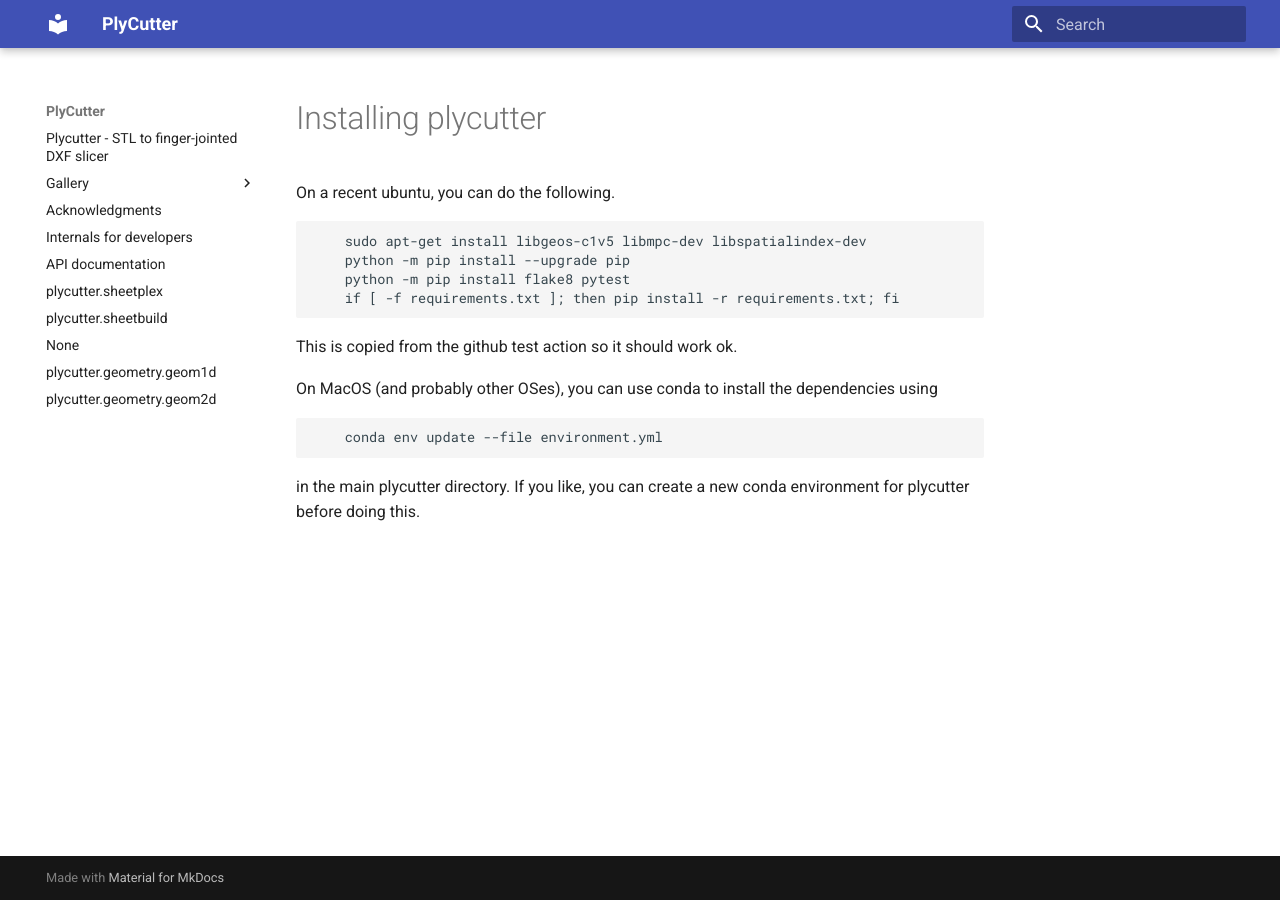
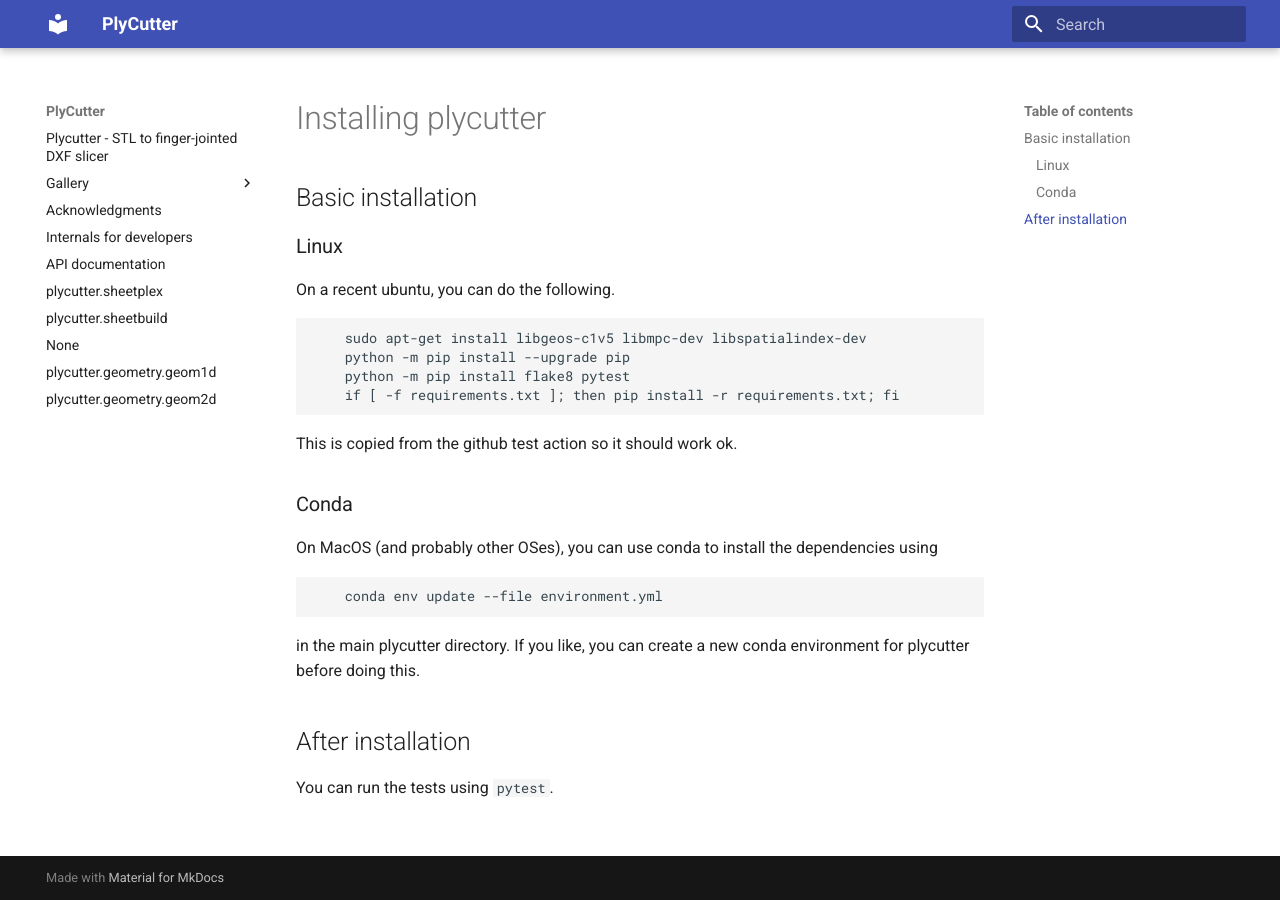
Before and after one commit to tjltjl/plycutter, an MkDocs documentation site: the page built from docs/installation.md, in a window 1280 px wide. Built offline with MkDocs 1.6.1 and Material for MkDocs 9.7.7, drawn with Linux system fonts in a browser that asks for light colours.

Commit message:
Update installation.md

```diff
--- a/docs/installation.md
+++ b/docs/installation.md
@@ -1,4 +1,8 @@
 # Installing plycutter
+
+## Basic installation
+
+### Linux
 
 On a recent ubuntu, you can do the following.
 
@@ -10,9 +14,15 @@ On a recent ubuntu, you can do the following.
 This is copied from the github test action so it should work
 ok.
 
+### Conda
+
 On MacOS (and probably other OSes), you can use conda to install the dependencies using
 
         conda env update --file environment.yml
 
 in the main plycutter directory. If you like, you can create a new conda environment
 for plycutter before doing this.
+
+## After installation
+
+You can run the tests using ``pytest``.
```
